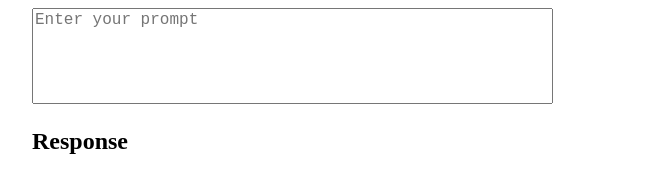
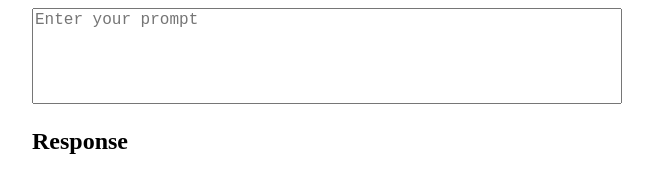
Before and after one commit to jncraton/hashchat, a plain HTML site: page index.html in a window 1280 px wide. Shown: the whole page, without its empty margins (316-969 px from the left). Drawn offline with Linux system fonts and the light colour scheme.

Commit message:
Consume max width with textarea

```diff
--- a/index.html
+++ b/index.html
@@ -16,6 +16,7 @@
       }
 
       textarea {
+        width: 100%;
         resize: none;
         font-size: 1rem;
       }
@@ -26,7 +27,7 @@
     </style>
   </head>
   <body>
-    <textarea rows="5" cols="50" placeholder="Enter your prompt"></textarea>
+    <textarea rows="5" placeholder="Enter your prompt"></textarea>
     <h2>Response</h2>
     <pre id="response"></pre>
 
```
